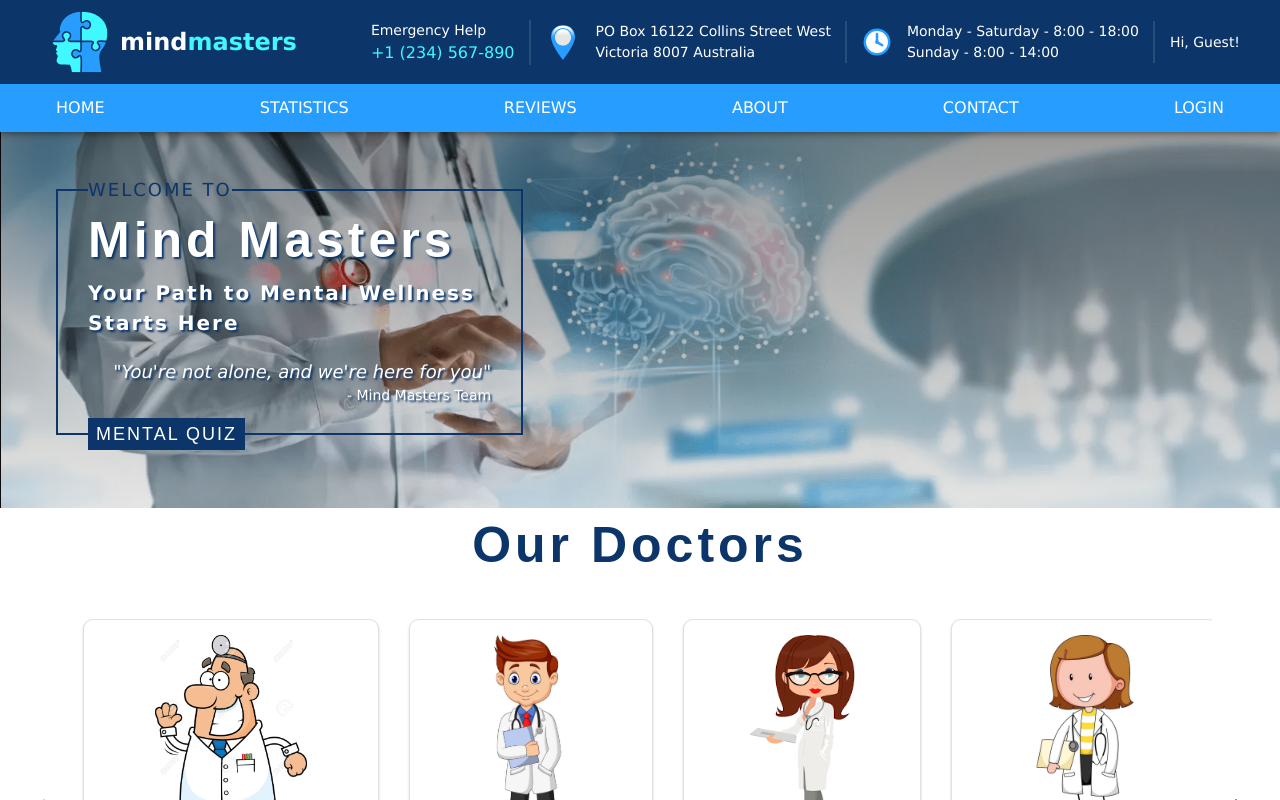
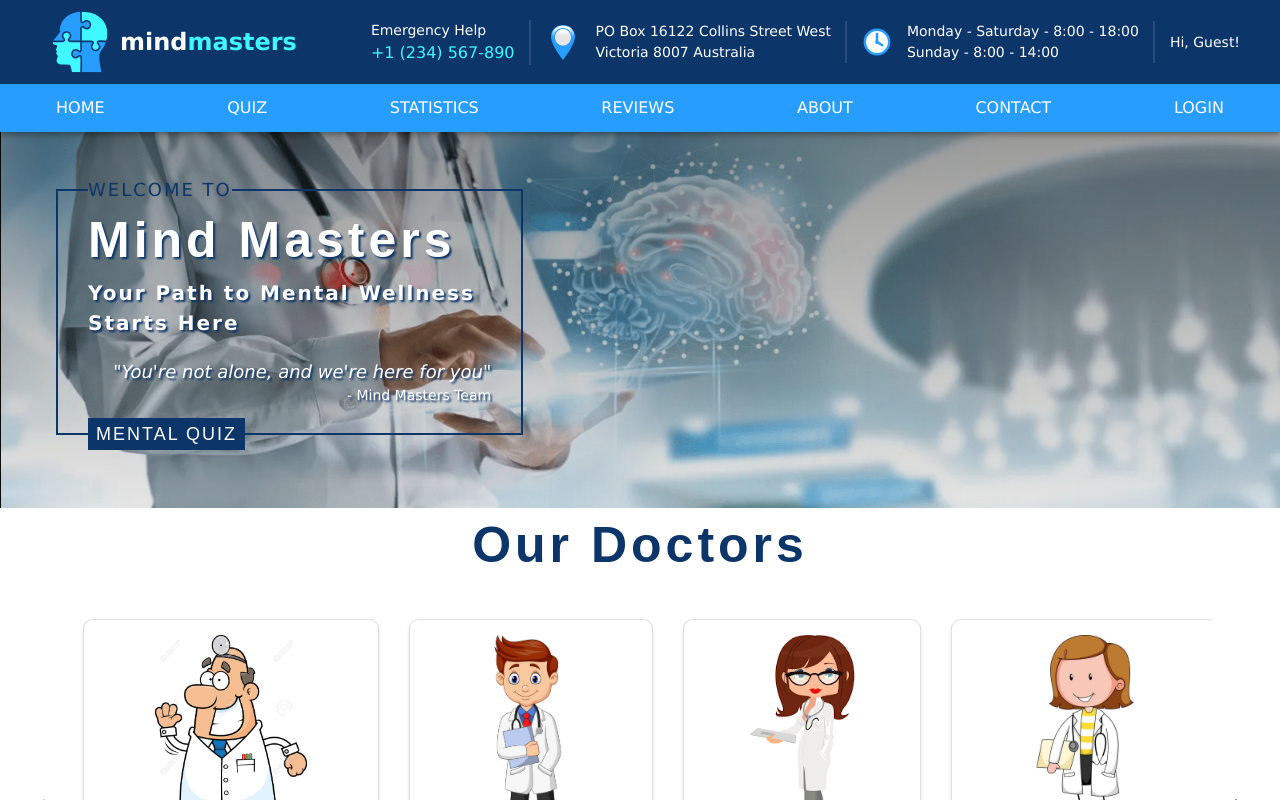
Before and after one commit to Feralwater/CogniLearn, a Vue app: page / in a window 1280 px wide. Shown: the top 800 px of the page. Built offline with nearby package versions, Linux system fonts and the light colour scheme.

Commit message:
add quiz link

```diff
--- a/src/components/AppBar/AppBar.vue
+++ b/src/components/AppBar/AppBar.vue
@@ -85,6 +85,7 @@ export default {
     const logoIcon = logo;
     const links = [
       { text: "Home", route: Routes.Home },
+      { text: "Quiz", route: Routes.Quiz },
       { text: "Statistics", route: Routes.Statistics },
       { text: "Reviews", route: Routes.Reviews },
       { text: "About", route: Routes.About },
```
